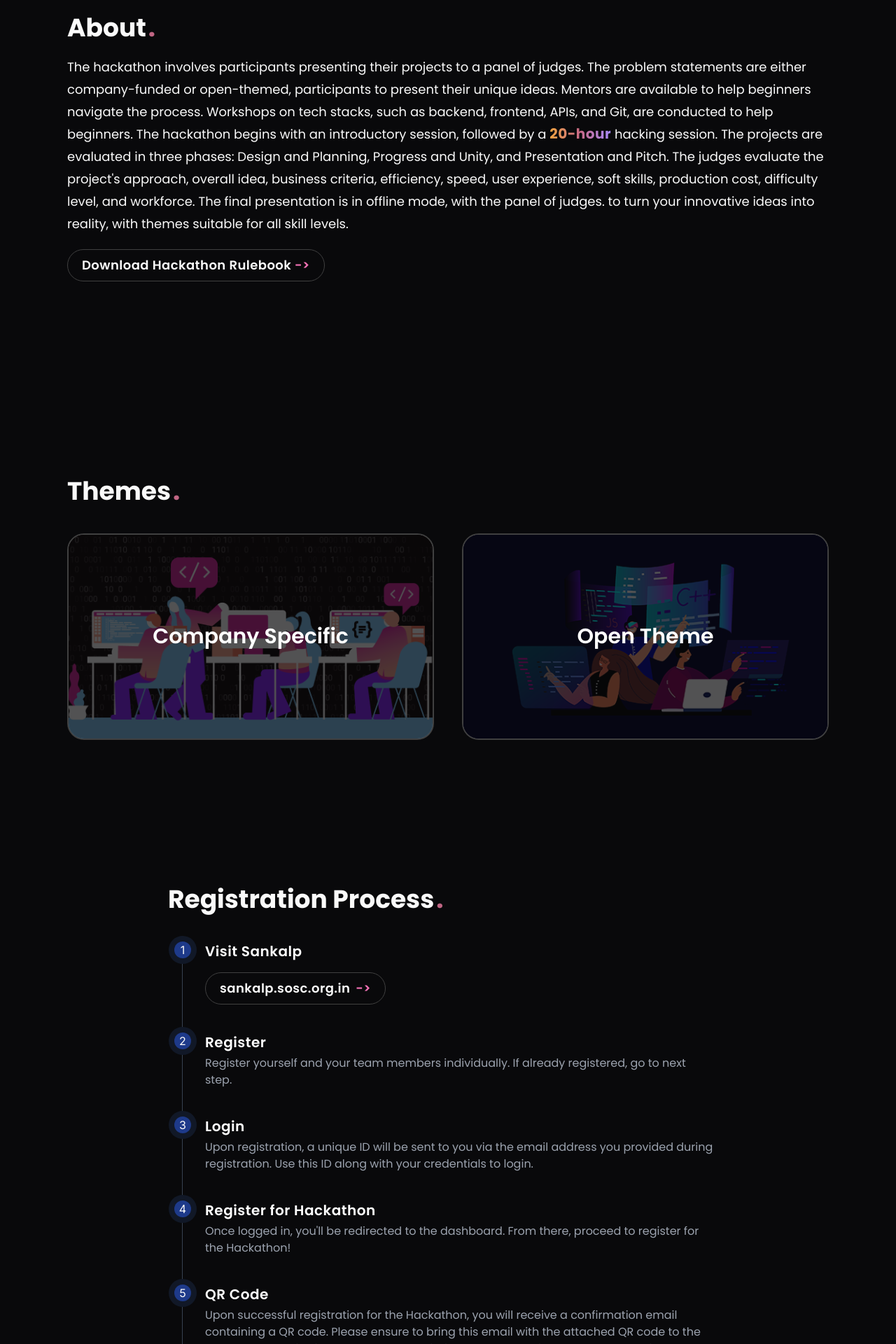
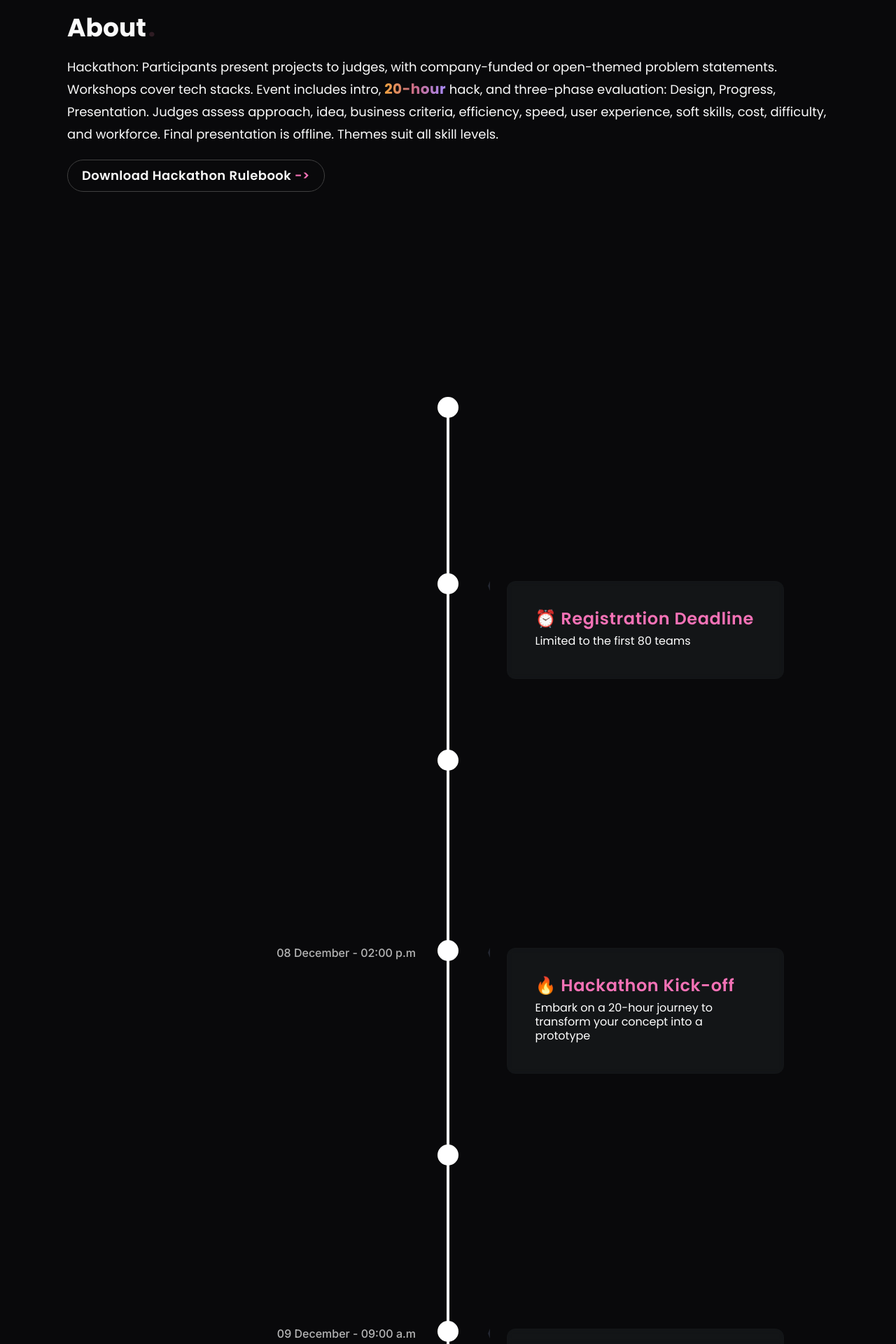
Before and after one commit to srajankumar/codeblaze, a Next.js app: page /hackathon in a window 1280 px wide. Shown: the part 880-2800 px from the top of the page at 70% size. Built offline with nearby package versions, Linux system fonts and the light colour scheme.

Commit message:
add: update

```diff
--- a/src/app/hackathon/page.tsx
+++ b/src/app/hackathon/page.tsx
@@ -17,9 +17,9 @@ const page = () => {
         <div id="about">
           <About />
         </div>
-        {/* <div id="flow">
+        <div id="flow">
           <Flow />
-        </div> */}
+        </div>
         <div id="themes">
           <Themes />
         </div>
--- a/src/app/page.tsx
+++ b/src/app/page.tsx
@@ -106,7 +106,7 @@ export default function Home() {
           <CountDown />
         </div>
         <About />
-        <Themes />
+        {/* <Themes /> */}
         <Register />
         <Events />
         <Organizers />
--- a/src/components/constants/index.js
+++ b/src/components/constants/index.js
@@ -1,54 +1,63 @@
 const events = [
   {
-    title: "Entered SOSC",
+    title: "🚀 Registration Opens",
     description: "",
     icon: `/assets/flowchart/registration.png`,
     iconBg: "#0f0913",
-    date: "17th October",
+    date: "18th November",
+    points: ["Secure your spot at sankalp.sosc.org.in"],
+  },
+  {
+    title: "⏰ Registration Deadline",
+    description: "",
+    icon: `/assets/flowchart/deadline.png`,
+    iconBg: "#0f0913",
+    date: "",
+    points: ["Limited to the first 80 teams"],
+  },
+  {
+    title: "🌐 Introduction",
+    description: "",
+    icon: `/assets/flowchart/end.png`,
+    iconBg: "#0f0913",
+    date: "08 December - 01:30 p.m",
+    points: ["Gather, Instructions, and Announcements"],
+  },
+  {
+    title: "🔥 Hackathon Kick-off",
+    description: "",
+    icon: `/assets/flowchart/start.png`,
+    iconBg: "#0f0913",
+    date: "08 December - 02:00 p.m",
     points: [
-      "Secure your spot at the most exhilarating tech event of Hacktober Fest to unleash your coding potential and work on some amazing projects!",
+      "Embark on a 20-hour journey to transform your concept into a prototype",
     ],
   },
   {
-    title: "Registration Deadline",
-    description: "",
-    icon: `/assets/flowchart/deadline.png`,
-    iconBg: "#0f0913",
-    date: "28th October",
-    points: ["Form your teams and gear up for D-day!"],
-  },
-  {
-    title: "Hackathon Kick-off",
-    description: "",
-    icon: `/assets/flowchart/start.png`,
-    iconBg: "#0f0913",
-    date: "28th October - 11:00 a.m",
-    points: [
-      "Choose your fighter: pick a theme/track and start building on your concept!",
-      "You'll have a 24-hour window to transform your concept into a prototype.",
-    ],
-  },
-  {
-    title: "Hackathon Ends",
-    description: "",
-    icon: `/assets/flowchart/end.png`,
-    iconBg: "#0f0913",
-    date: "29 October - 11:00 a.m",
-    points: [
-      "Time's up!",
-      "Bid farewell to your coding marathons as the hackathon comes to a close. It's time to prepare for project presentations and the final showdown!",
-    ],
-  },
-  {
-    title: "Announcement of Results",
+    title: "🏆 Phase 1 Evaluation",
     description: "",
     icon: `/assets/flowchart/trophy.png`,
     iconBg: "#0f0913",
-    date: "11th November",
-    points: [
-      "The moment of truth!",
-      "Get ready for the much-anticipated announcement of hackathon winners. Your hard work and innovation will be recognized, and prizes will be awarded.",
-    ],
+    date: "08 December - 11:00 p.m",
+    points: ["Design, Planning, and Progress"],
+  },
+
+  {
+    title: "💡 Phase 2 - Idea Submission",
+    description: "",
+    icon: `/assets/flowchart/trophy.png`,
+    iconBg: "#0f0913",
+    date: "09 December - 09:00 a.m",
+    points: [""],
+  },
+
+  {
+    title: "⌛ Phase 2 Deadline",
+    description: "",
+    icon: `/assets/flowchart/trophy.png`,
+    iconBg: "#0f0913",
+    date: "09 December - 11:00 a.m",
+    points: ["Hackathon Ends; Phase 3 Presentation Begins"],
   },
 ];
 
--- a/src/components/hackathon/About.tsx
+++ b/src/components/hackathon/About.tsx
@@ -11,23 +11,16 @@ const About = () => {
       </h1>
       <div className="px-4 font-poppinsR leading-8 space-y-5 text-lg">
         <p>
-          The hackathon involves participants presenting their projects to a
-          panel of judges. The problem statements are either company-funded or
-          open-themed, participants to present their unique ideas. Mentors are
-          available to help beginners navigate the process. Workshops on tech
-          stacks, such as backend, frontend, APIs, and Git, are conducted to
-          help beginners. The hackathon begins with an introductory session,
-          followed by a{" "}
+          Hackathon: Participants present projects to judges, with
+          company-funded or open-themed problem statements. Workshops cover tech
+          stacks. Event includes intro,{" "}
           <span className="grad font-poppinsB text-xl tracking-wide">
             20-hour
           </span>{" "}
-          hacking session. The projects are evaluated in three phases: Design
-          and Planning, Progress and Unity, and Presentation and Pitch. The
-          judges evaluate the project&apos;s approach, overall idea, business
-          criteria, efficiency, speed, user experience, soft skills, production
-          cost, difficulty level, and workforce. The final presentation is in
-          offline mode, with the panel of judges. to turn your innovative ideas
-          into reality, with themes suitable for all skill levels.
+          hack, and three-phase evaluation: Design, Progress, Presentation.
+          Judges assess approach, idea, business criteria, efficiency, speed,
+          user experience, soft skills, cost, difficulty, and workforce. Final
+          presentation is offline. Themes suit all skill levels.
         </p>
       </div>
       <div className="flex flex-wrap px-4 py-5 z-30 font-poppinsR leading-8 text-lg">
--- a/src/components/hackathon/Contact.tsx
+++ b/src/components/hackathon/Contact.tsx
@@ -21,12 +21,9 @@ const AlertCard = () => {
 
   return (
     <div className="my-20 xl:mx-40 md:mx-20 mx-10">
-      {/* <h1 className="my-5 select-none text-3xl md:text-4xl font-poppinsB py-5">
-        <TypingAnimation message="Contact" />
-      </h1> */}
       <div className="flex justify-between md:flex-row flex-col items-center md:space-x-10">
         {alertData.map((item, index) => (
-          <Alert key={index} className="md:w-[40rem] md:mt-0 mt-5">
+          <Alert key={index} className="md:w-[40rem] md:mt-0 mt-5 bg-black/30">
             <div className="flex w-full">
               <Terminal className="h-6 w-6 mt-1 mr-3" />
               <div>
```
Also changed, not shown: src/components/hackathon/Flowchart/style.min.css.
